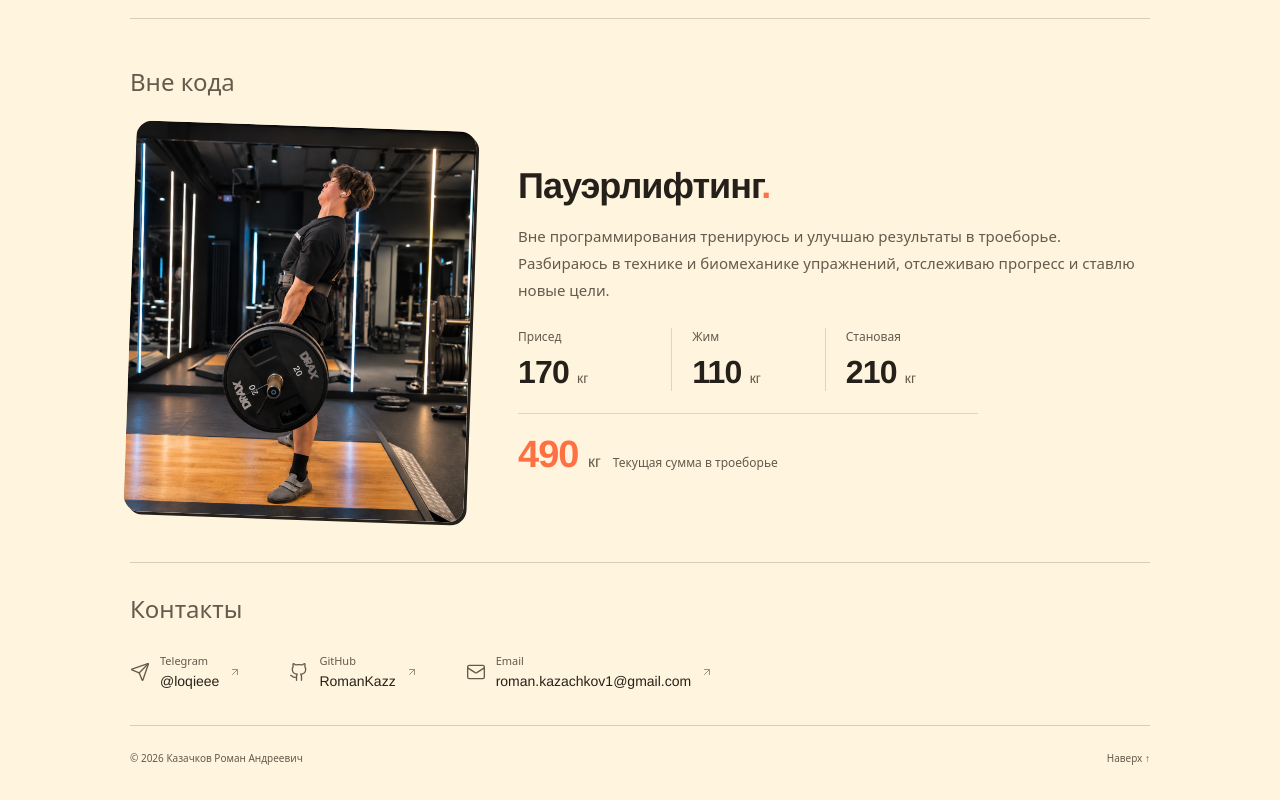
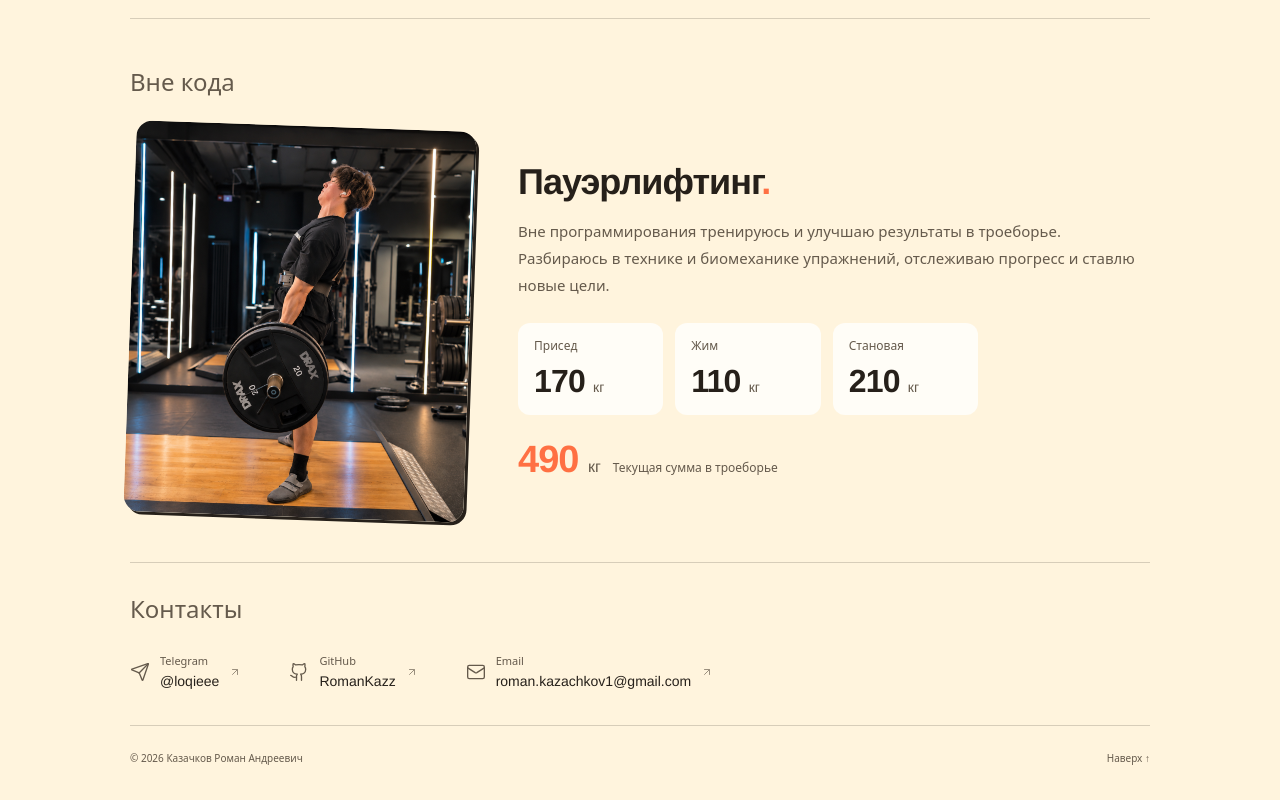
Before and after one commit to RomanKazz/web_portfolio, a React (Vite) app: page / in a window 1280 px wide. Shown: the part 1482-2282 px from the top of the page. Built offline with nearby package versions, Linux system fonts and the light colour scheme.

Commit message:
Add subtle lifting result backgrounds without dividers

```diff
--- a/src/index.css
+++ b/src/index.css
@@ -363,3 +363,10 @@ footer{border-top:1px solid color-mix(in srgb,var(--fg) 18%,transparent)}
 .powerlifting-total strong{font-size:38px;font-weight:750;letter-spacing:-1px;color:var(--primary);font-variant-numeric:tabular-nums}
 .powerlifting-total strong span{font-size:16px;color:var(--secondary)}
 @media(max-width:600px){.lift-stats dd{font-size:30px}.powerlifting-total strong{font-size:34px}}
+
+/* Separate understated result tiles, without divider lines. */
+.lift-stats{gap:12px}
+.lift-stats>div,.lift-stats>div:first-child{padding:14px 16px;background:var(--surface);border:0;border-radius:12px}
+.lift-stats>div+div{border-left:0}
+.powerlifting-total{border-top:0;padding-top:0;margin-top:22px}
+@media(max-width:600px){.lift-stats{gap:8px}.lift-stats>div,.lift-stats>div:first-child{padding:12px}}
```
